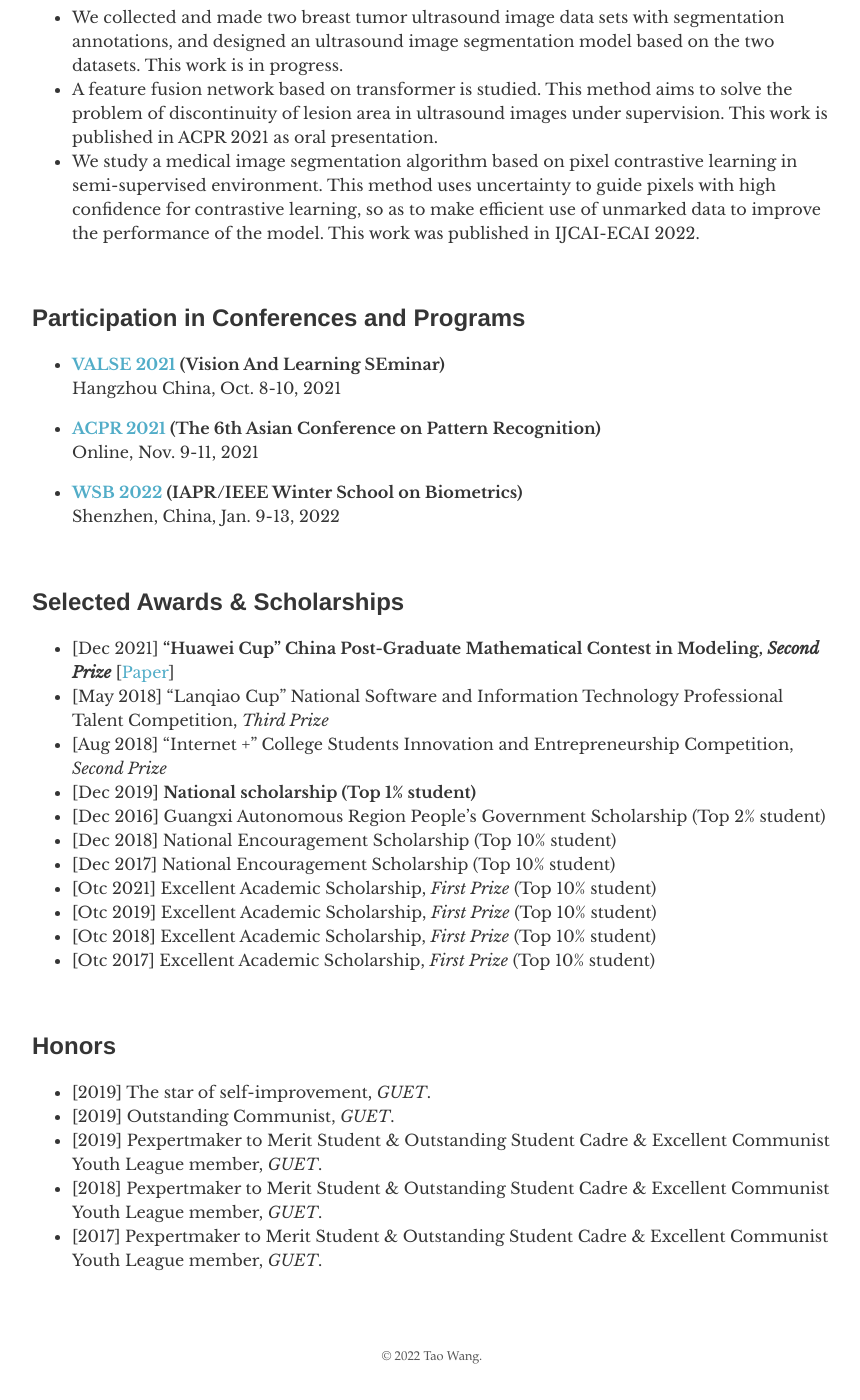
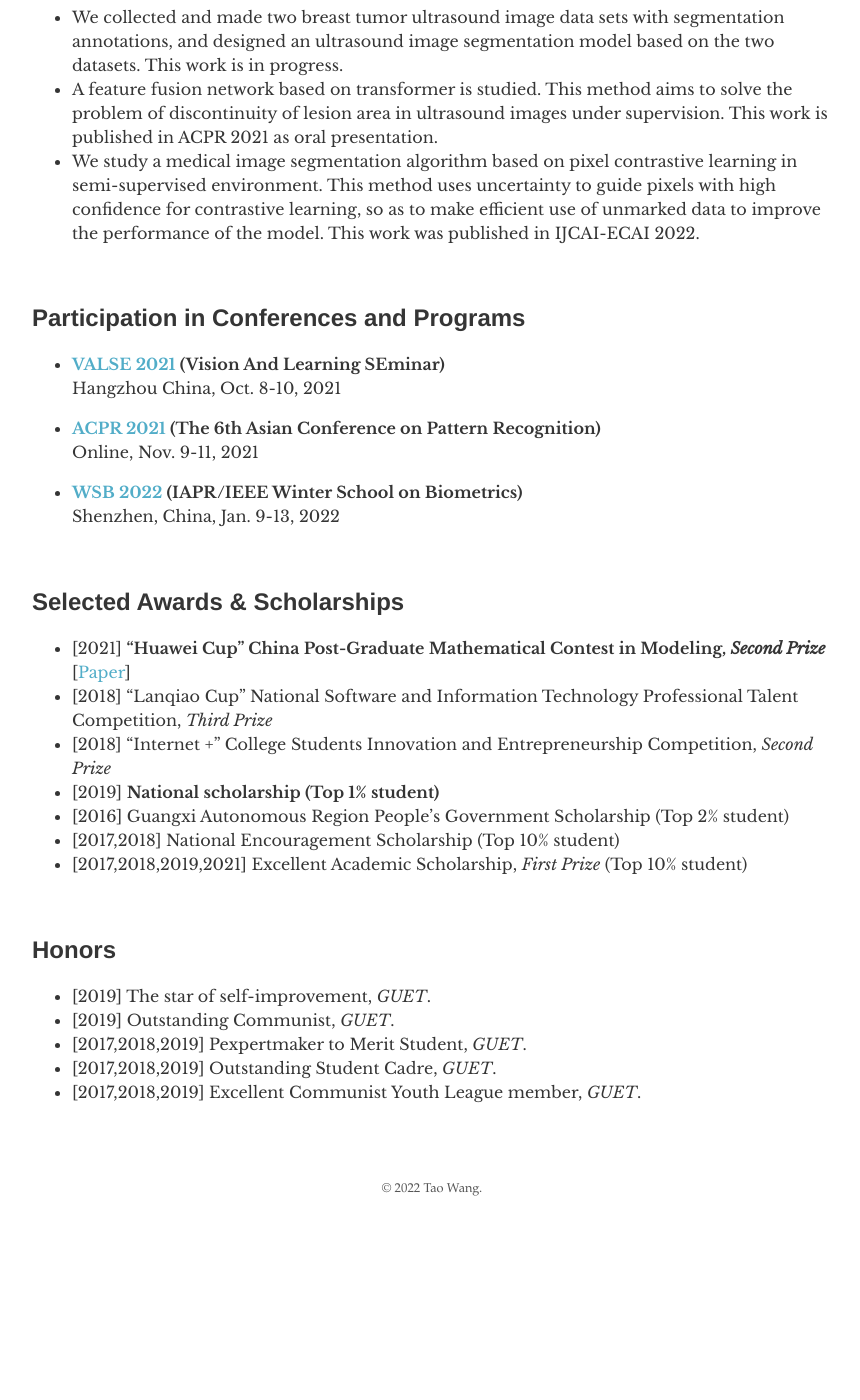
Before and after one commit to taovv/taovv.github.io, a Jekyll site: the page built from index.md, in a window 1280 px wide and 1400 px high, scrolled down 1711 px. Shown: the whole window, without its empty margins (208-1068 px from the left). Built offline with Jekyll 4.4.1, drawn with Linux system fonts in a browser that asks for light colours; a script that is not in the unit is left out; after the commit the page ends 2943 px from its top, so only the background shows below that.

Commit message:
Update index.md

```diff
--- a/index.md
+++ b/index.md
@@ -84,18 +84,14 @@ use of unmarked data to improve the performance of the model. This work was publ
 
 ## Selected Awards & Scholarships
 
-- [Dec 2021] <b>"Huawei Cup" China Post-Graduate Mathematical Contest in Modeling, _Second Prize_</b> [<a href="https://taovv.github.io/assets/math_model.pdf" target="_blank">Paper</a>]
-- [May 2018] "Lanqiao Cup" National Software and Information Technology Professional
+- [2021] <b>"Huawei Cup" China Post-Graduate Mathematical Contest in Modeling, _Second Prize_</b> [<a href="https://taovv.github.io/assets/math_model.pdf" target="_blank">Paper</a>]
+- [2018] "Lanqiao Cup" National Software and Information Technology Professional
   Talent Competition, _Third Prize_
-- [Aug 2018] "Internet +" College Students Innovation and Entrepreneurship Competition, _Second Prize_
-- [Dec 2019] <b>National scholarship (Top 1% student)</b>
-- [Dec 2016] Guangxi Autonomous Region People's Government Scholarship (Top 2% student)
-- [Dec 2018] National Encouragement Scholarship (Top 10% student)
-- [Dec 2017] National Encouragement Scholarship (Top 10% student)
-- [Otc 2021] Excellent Academic Scholarship, _First Prize_ (Top 10% student)
-- [Otc 2019] Excellent Academic Scholarship, _First Prize_ (Top 10% student)
-- [Otc 2018] Excellent Academic Scholarship, _First Prize_ (Top 10% student)
-- [Otc 2017] Excellent Academic Scholarship, _First Prize_ (Top 10% student)
+- [2018] "Internet +" College Students Innovation and Entrepreneurship Competition, _Second Prize_
+- [2019] <b>National scholarship (Top 1% student)</b>
+- [2016] Guangxi Autonomous Region People's Government Scholarship (Top 2% student)
+- [2017,2018] National Encouragement Scholarship (Top 10% student)
+- [2017,2018,2019,2021] Excellent Academic Scholarship, _First Prize_ (Top 10% student)
 
 <br>
 
@@ -103,6 +99,6 @@ use of unmarked data to improve the performance of the model. This work was publ
 
 - [2019] The star of self-improvement, _GUET_.
 - [2019] Outstanding Communist, _GUET_.
-- [2019] Pexpertmaker to Merit Student & Outstanding Student Cadre & Excellent Communist Youth League member, _GUET_.
-- [2018] Pexpertmaker to Merit Student & Outstanding Student Cadre & Excellent Communist Youth League member, _GUET_.
-- [2017] Pexpertmaker to Merit Student & Outstanding Student Cadre & Excellent Communist Youth League member, _GUET_.
+- [2017,2018,2019] Pexpertmaker to Merit Student, _GUET_.
+- [2017,2018,2019] Outstanding Student Cadre, _GUET_.
+- [2017,2018,2019] Excellent Communist Youth League member, _GUET_.
```
